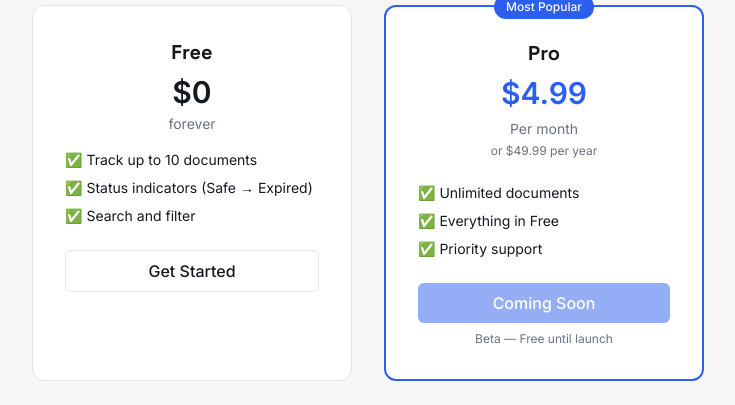
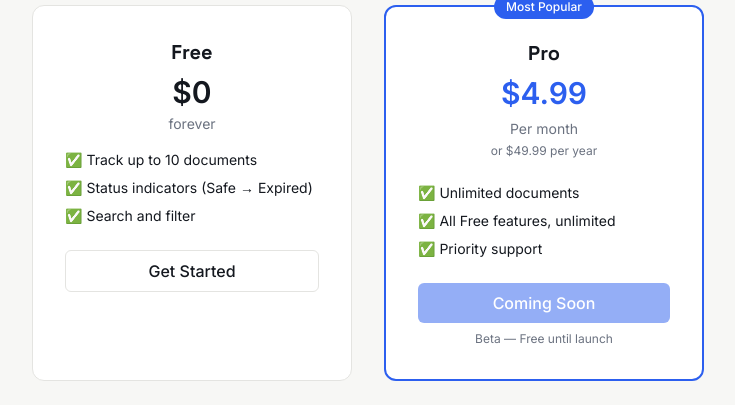
Before and after one commit to sedejordan/docTracker, a Flask app: page / in a window 1280 px wide. Shown: the part 2452-2857 px from the top of the page, without its empty margins (272-1007 px from the left). Run offline with Flask 3, Linux system fonts and the light colour scheme; some libraries are stand-ins or nearby versions.

Commit message:
edited landing page

```diff
--- a/templates/landing.html
+++ b/templates/landing.html
@@ -162,7 +162,7 @@
       </p>
       <ul class="text-sm text-left space-y-2 mb-6">
         <li class="flex items-center gap-2">✅ Unlimited documents</li>
-        <li class="flex items-center gap-2">✅ Everything in Free</li>
+        <li class="flex items-center gap-2">✅ All Free features, unlimited</li>
         <li class="flex items-center gap-2">✅ Priority support</li>
       </ul>
       <button class="w-full py-2 rounded-md bg-fritt text-white font-medium hover:bg-fritt-dark transition-colors opacity-50 cursor-not-allowed" disabled>
```
